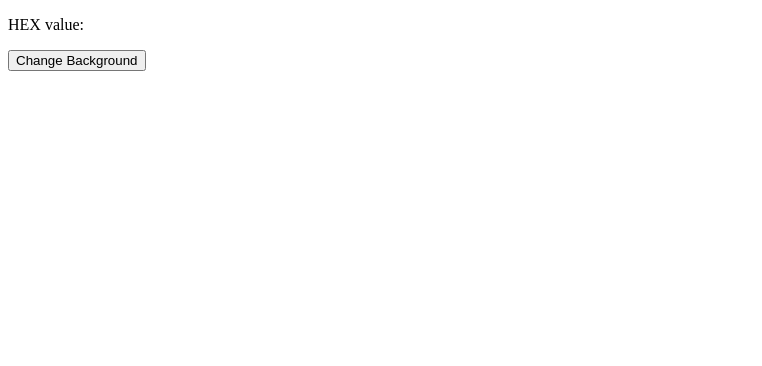
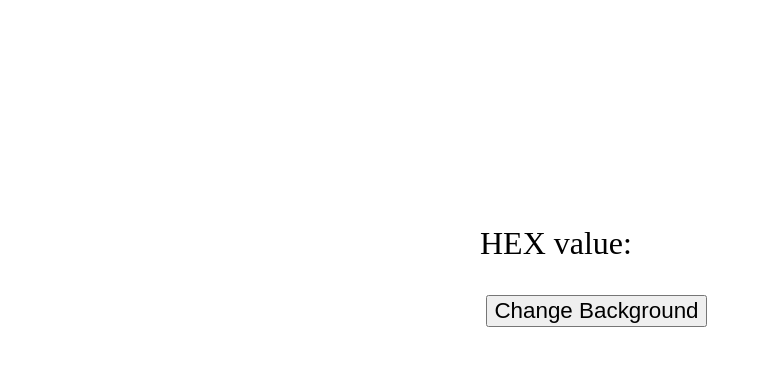
Before and after one commit to Annamalai-S/Color-Flipper, a plain HTML site: page index.html in a window 1280 px wide. Shown: the whole page, without its empty margins (0-762 px from the left). Drawn offline with Linux system fonts and the light colour scheme.

Commit message:
Update and rename colorflip.html to index.html

```diff
--- a/colorflip.html
+++ b/index.html
@@ -4,7 +4,7 @@
 <head>
   <title> Color Flipper </title>
 
-  <link href = 'colorflip.css' rel = stylesheet>
+  <link href = 'index.css' rel = stylesheet>
 
   <meta name = 'viewport' content = 'width:device-width, initialscale:1.0' >
 
@@ -22,4 +22,4 @@
 
 </html>
 
-<script src='colorflip.js'></script>
+<script src='index.js'></script>
```
